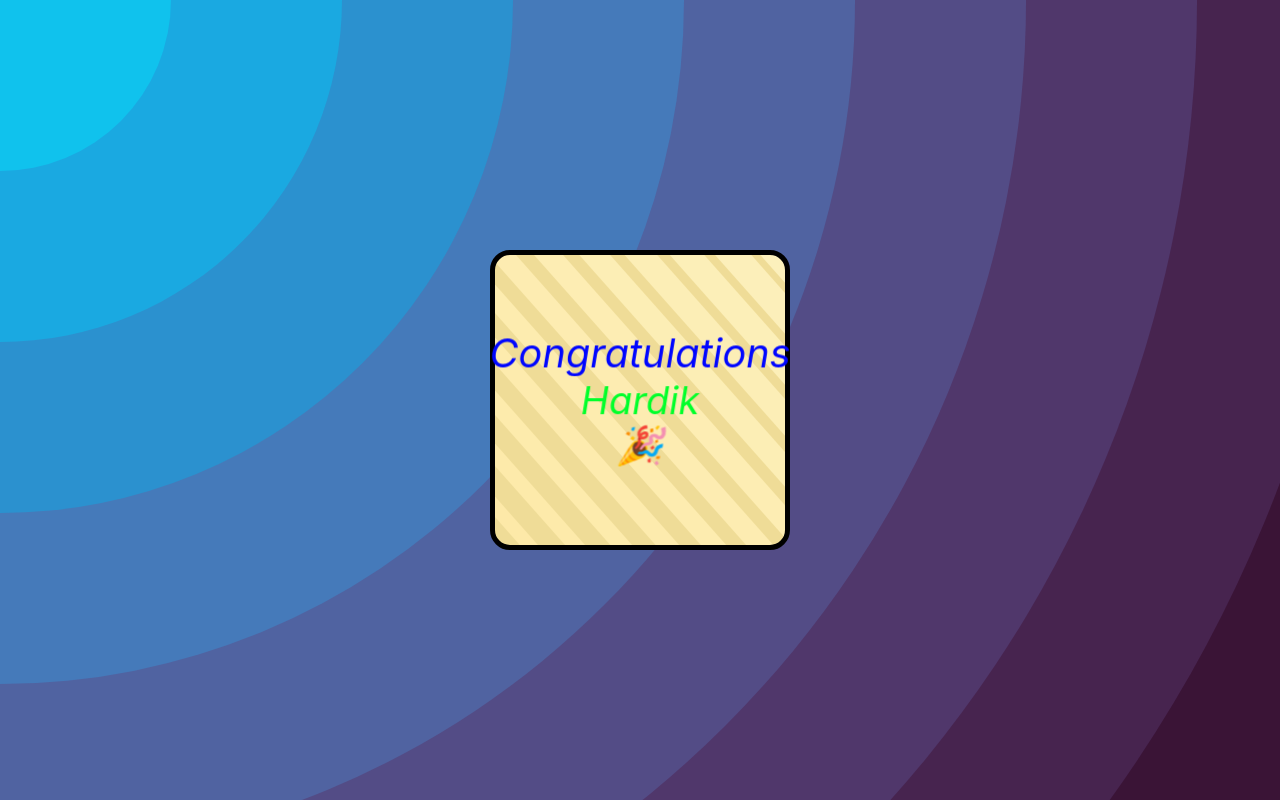
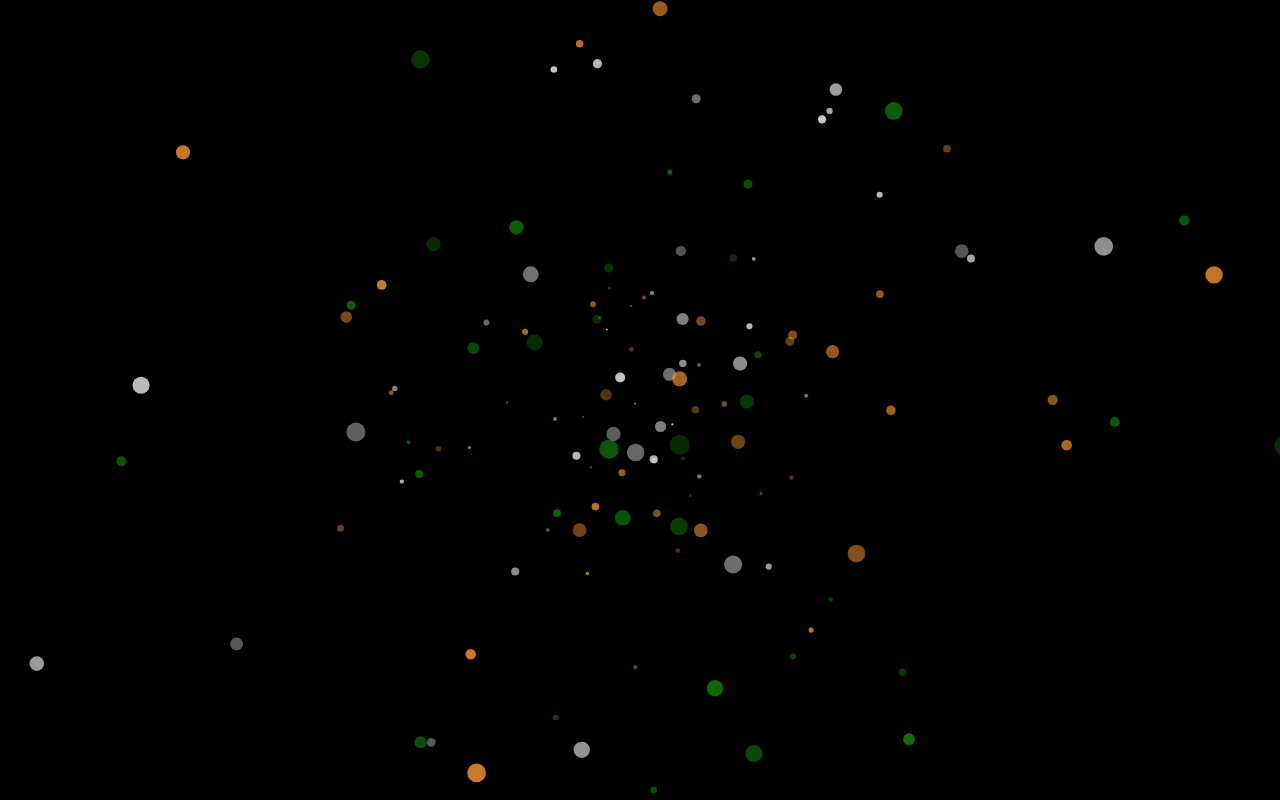
Before and after one commit to mehardiknaik/greeting, a Next.js app: page /Hardik in a window 1280 px wide. Built offline with nearby package versions, Linux system fonts and the light colour scheme.

Commit message:
Update [name].js

```diff
--- a/pages/[name].js
+++ b/pages/[name].js
@@ -23,6 +23,7 @@
           <div className={styles.name}>{name.toLowerCase()}</div>
         </div> */}
         <TiltWidget name={name}/>
+  <Particle/>
       </div>
     </>
   );
```
